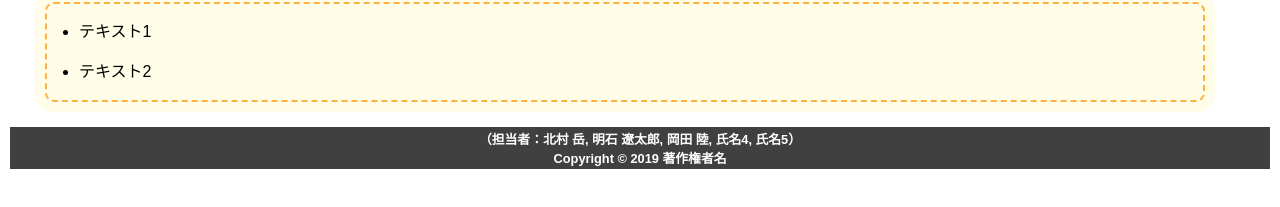
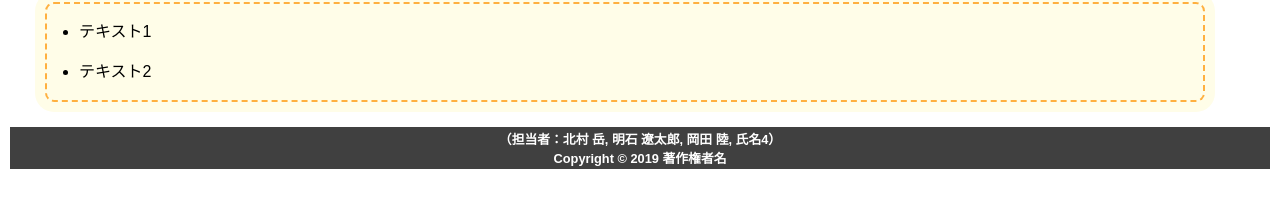
Before and after one commit to hw18a047/TokyoHTML1119, a plain HTML site: page index.html in a window 1280 px wide. Shown: the part 2437-2644 px from the top of the page. Drawn offline with Linux system fonts and the light colour scheme.

Commit message:
テスト

```diff
--- a/index.html
+++ b/index.html
@@ -129,7 +129,7 @@
 </main>
 
 <footer>
-    <p>（担当者：北村 岳, 明石 遼太郎, 岡田 陸, 氏名4, 氏名5）</p>
+    <p>（担当者：北村 岳, 明石 遼太郎, 岡田 陸, 氏名4）</p>
     <p>Copyright &copy 2019 著作権者名</p>
 </footer>
 
```
